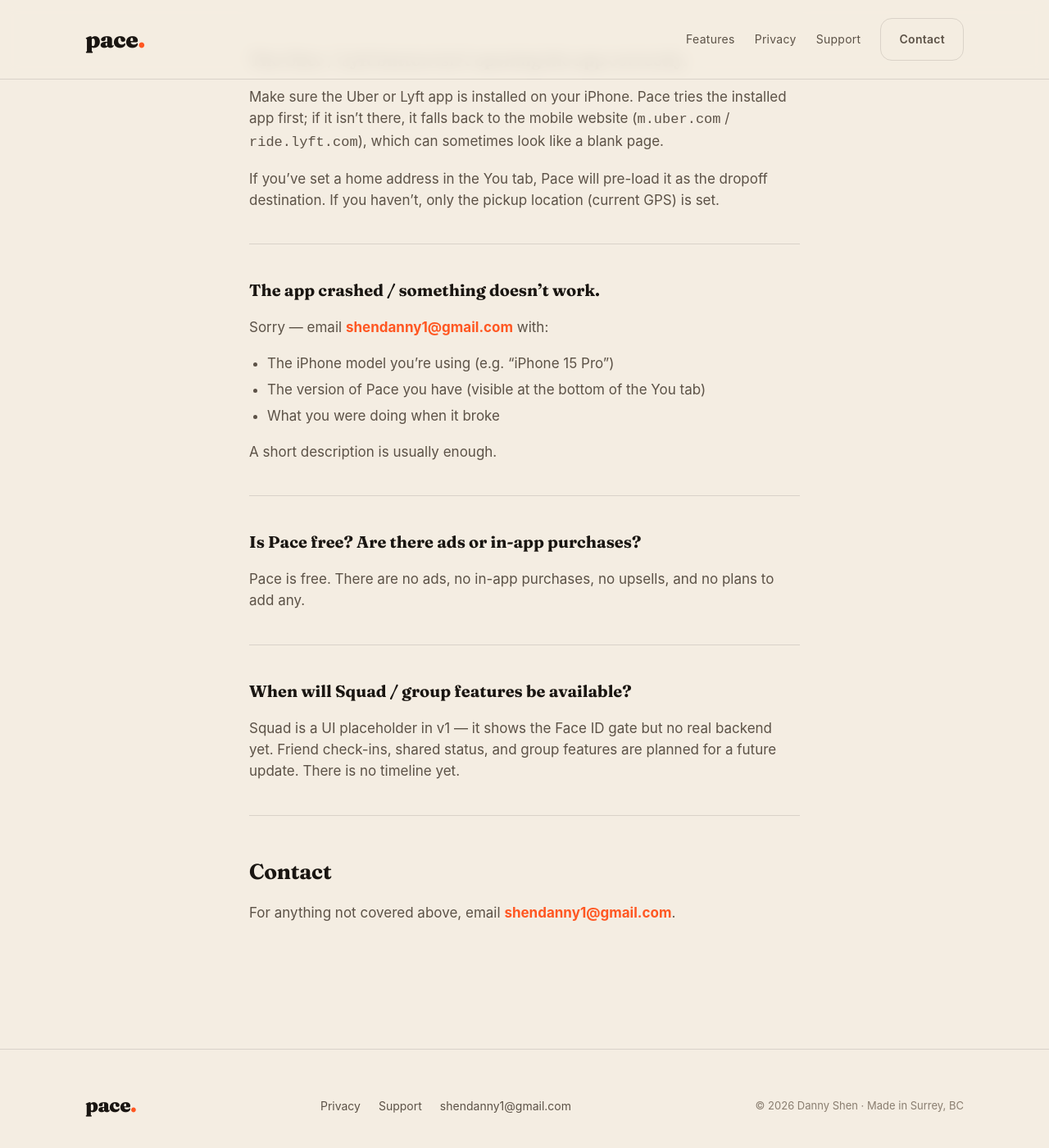
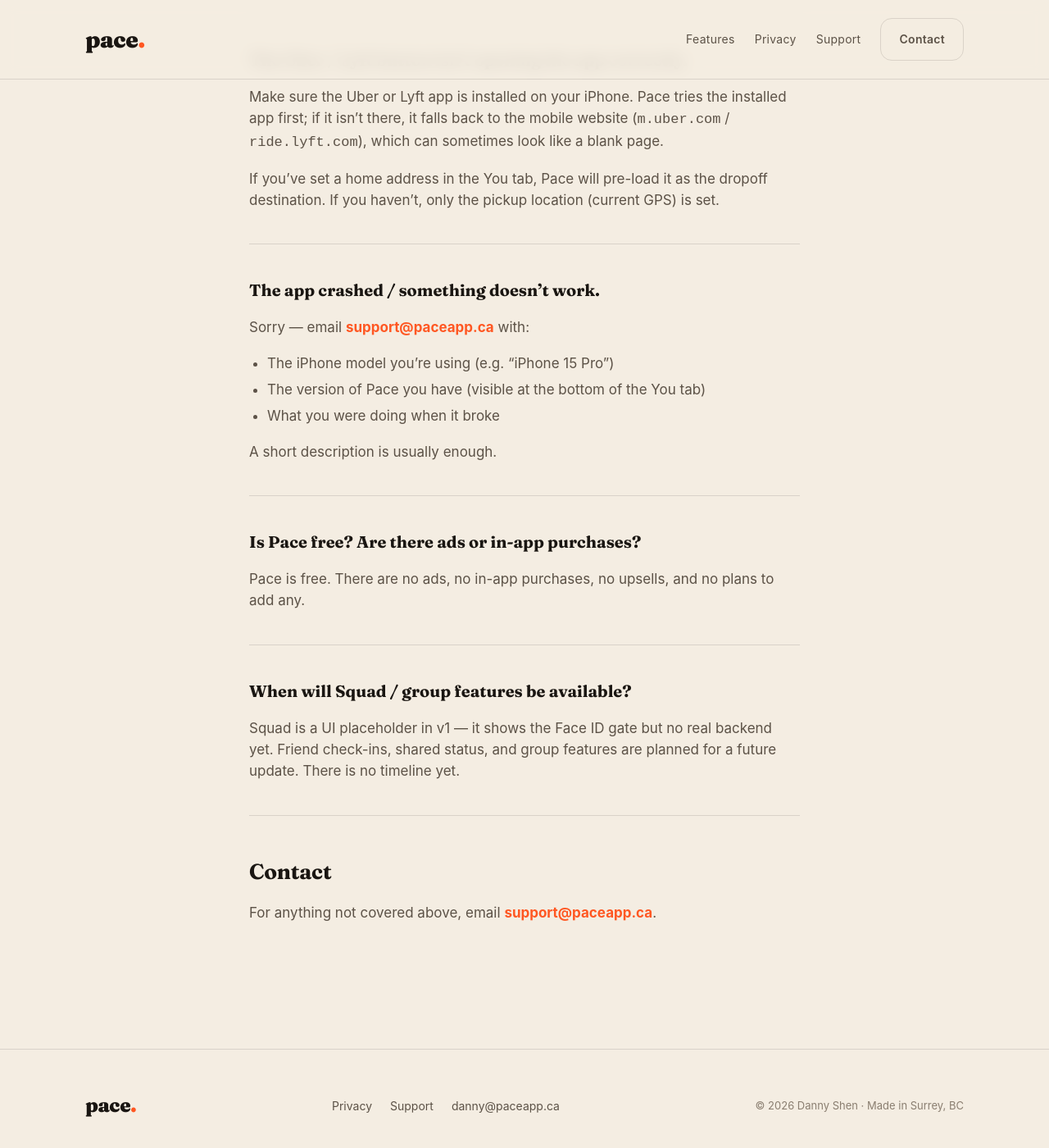
Before and after one commit to shenwyd/pace-web, a Jekyll site: the page built from support.md, in a window 1280 px wide and 1400 px high, scrolled down 2683 px. Shown: the whole window at 82% size. Built offline with Jekyll 4.4.1, drawn with Linux system fonts in a browser that asks for light colours; some of the changed text lies outside the part shown.

Commit message:
Switch contact emails to paceapp.ca aliases
Route public contacts off the personal Gmail to purpose-built aliases:
support@ for help, legal@ for privacy/legal, danny@ for author metadata.

Co-Authored-By: Claude Opus 4.7 <noreply@anthropic.com>

```diff
--- a/_config.yml
+++ b/_config.yml
@@ -1,7 +1,7 @@
 title: Pace
 description: Harm reduction for nights out. A quiet companion for the nights you choose to drink — live BAC estimates, ride plans, and tools to look out for yourself. iPhone only. No accounts, no servers.
 author: Danny Shen
-email: shendanny1@gmail.com
+email: danny@paceapp.ca
 url: "https://paceapp.ca"
 baseurl: ""
 
--- a/support.md
+++ b/support.md
@@ -4,7 +4,7 @@ title: Support
 permalink: /support/
 ---
 
-Need help with Pace, found a bug, or want to share feedback? Email **[shendanny1@gmail.com](mailto:shendanny1@gmail.com)** and you'll hear back within a few days.
+Need help with Pace, found a bug, or want to share feedback? Email **[support@paceapp.ca](mailto:support@paceapp.ca)** and you'll hear back within a few days.
 
 This page covers the questions that come up most often.
 
@@ -87,7 +87,7 @@ If you've set a home address in the You tab, Pace will pre-load it as the dropof
 
 ### The app crashed / something doesn't work.
 
-Sorry — email **[shendanny1@gmail.com](mailto:shendanny1@gmail.com)** with:
+Sorry — email **[support@paceapp.ca](mailto:support@paceapp.ca)** with:
 
 - The iPhone model you're using (e.g. "iPhone 15 Pro")
 - The version of Pace you have (visible at the bottom of the You tab)
@@ -111,4 +111,4 @@ Squad is a UI placeholder in v1 — it shows the Face ID gate but no real backen
 
 ## Contact
 
-For anything not covered above, email **[shendanny1@gmail.com](mailto:shendanny1@gmail.com)**.
+For anything not covered above, email **[support@paceapp.ca](mailto:support@paceapp.ca)**.
```
Also changed, not shown: privacy.md (+1 -1 lines).
